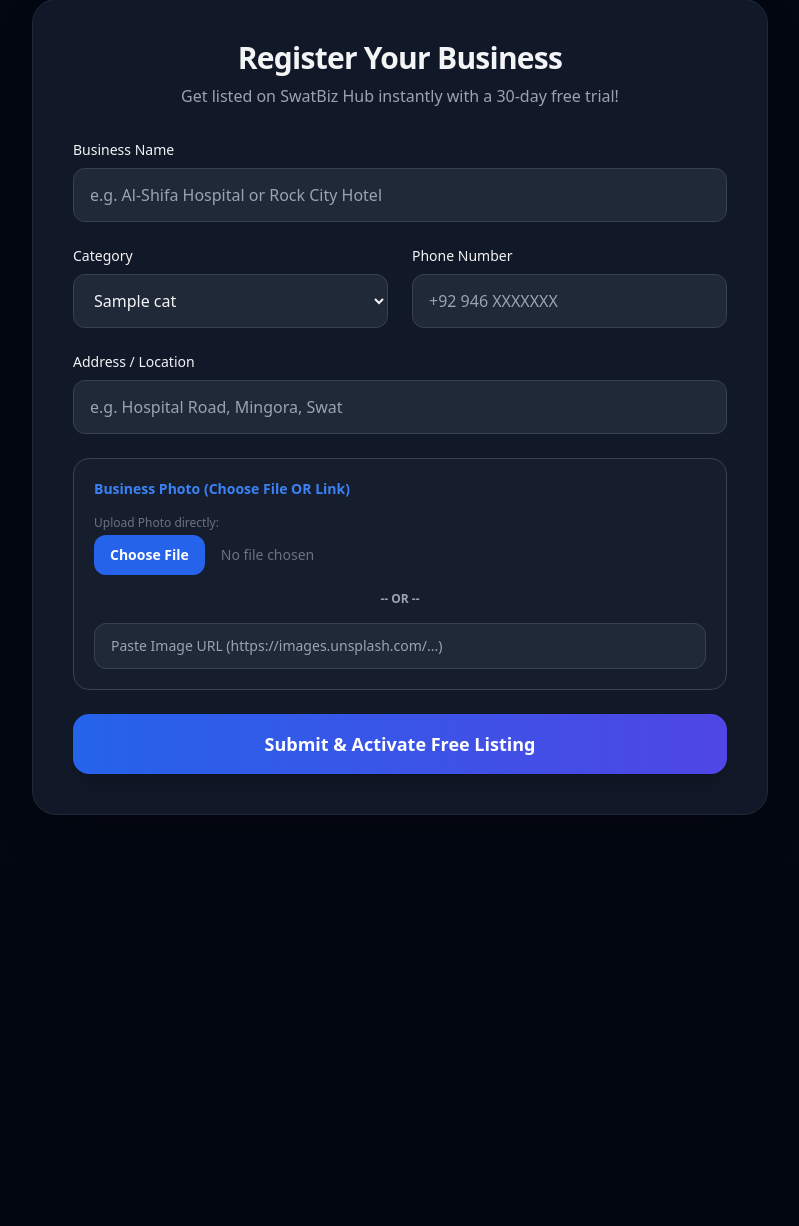
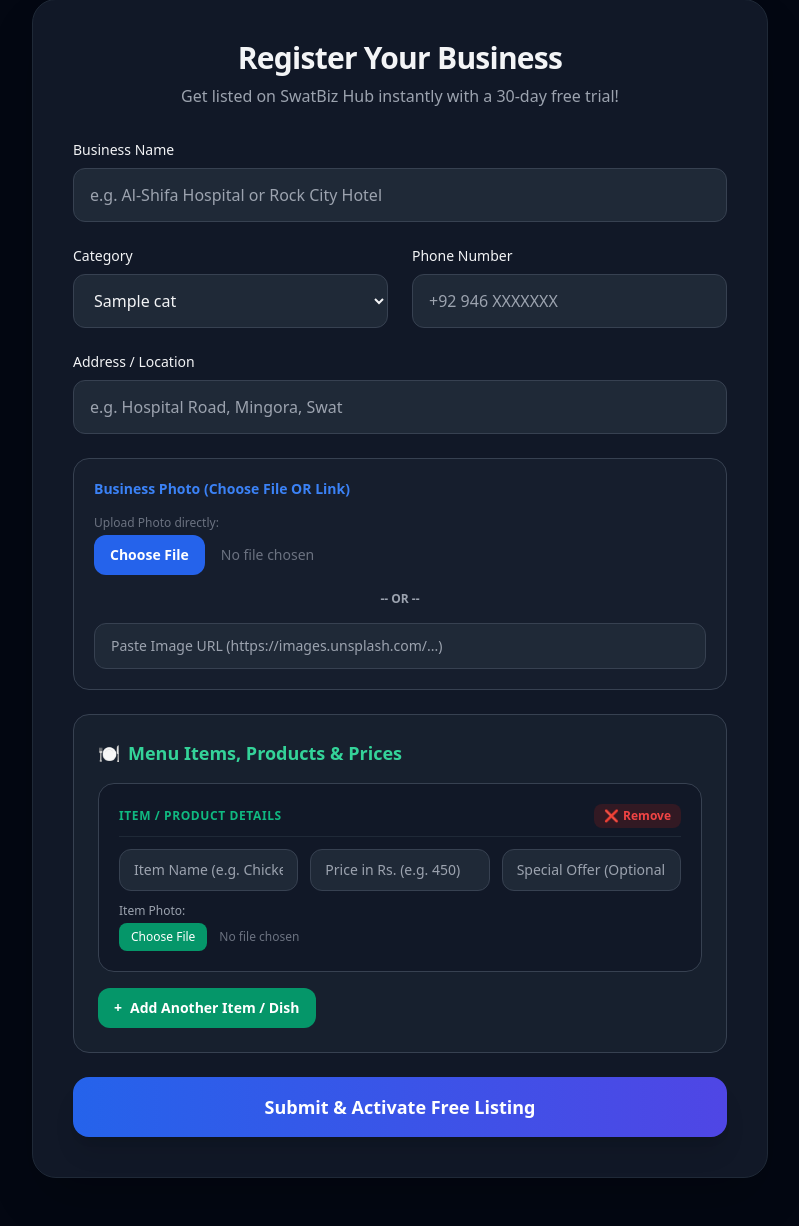
Before and after one commit to itx-ihtii-shaam/swat-biz-hub, a Flask app: template templates/register.html in a window 1280 px wide. Shown: the part 133-1359 px from the top of the page, without its empty margins (240-1039 px from the left). Before the commit the page ends 948 px from the top, so only its background shows below. Run offline with Flask 3, Linux system fonts and the light colour scheme; the template is opened without the code that fills it: most values are stand-ins (such as "Sample title", 1, 10 or a date in 2020); some libraries are stand-ins or nearby versions.

Commit message:
Update register.html

```diff
--- a/templates/register.html
+++ b/templates/register.html
@@ -24,7 +24,7 @@
             </div>
 
             <form method="POST" enctype="multipart/form-data" class="space-y-6">
-                <!-- Business Name Field with Individual Hover & Focus Animation -->
+                <!-- Business Name Field -->
                 <div class="group">
                     <label class="block text-sm font-medium mb-2 group-hover:text-blue-500 transition-colors duration-200">Business Name</label>
                     <input type="text" name="name" required placeholder="e.g. Al-Shifa Hospital or Rock City Hotel" class="w-full px-4 py-3.5 rounded-xl bg-gray-50 dark:bg-gray-800 border border-gray-200 dark:border-gray-700 focus:ring-2 focus:ring-blue-500 outline-none transition-all duration-300 hover:border-blue-400 hover:scale-[1.01] focus:scale-[1.01]">
@@ -34,7 +34,7 @@
                     <!-- Category Field -->
                     <div class="group">
                         <label class="block text-sm font-medium mb-2 group-hover:text-blue-500 transition-colors duration-200">Category</label>
-                        <select name="category" id="categorySelect" onchange="toggleDoctorSection()" class="w-full px-4 py-3.5 rounded-xl bg-gray-50 dark:bg-gray-800 border border-gray-200 dark:border-gray-700 focus:ring-2 focus:ring-blue-500 outline-none transition-all duration-300 hover:border-blue-400 hover:scale-[1.01] focus:scale-[1.01] cursor-pointer">
+                        <select name="category" id="categorySelect" onchange="toggleCategorySections()" class="w-full px-4 py-3.5 rounded-xl bg-gray-50 dark:bg-gray-800 border border-gray-200 dark:border-gray-700 focus:ring-2 focus:ring-blue-500 outline-none transition-all duration-300 hover:border-blue-400 hover:scale-[1.01] focus:scale-[1.01] cursor-pointer">
                             {% for slug, cat in categories.items() %}
                             <option value="{{ slug }}">{{ cat.title }}</option>
                             {% endfor %}
@@ -53,15 +53,15 @@
                     <input type="text" name="address" required placeholder="e.g. Hospital Road, Mingora, Swat" class="w-full px-4 py-3.5 rounded-xl bg-gray-50 dark:bg-gray-800 border border-gray-200 dark:border-gray-700 focus:ring-2 focus:ring-blue-500 outline-none transition-all duration-300 hover:border-blue-400 hover:scale-[1.01] focus:scale-[1.01]">
                 </div>
 
-                <!-- Image Upload Section with Individual Input Animations -->
+                <!-- Image Upload Section -->
                 <div class="p-5 bg-gray-50 dark:bg-gray-800/40 rounded-2xl border border-gray-200 dark:border-gray-700 space-y-4 transition-all duration-300 hover:shadow-md">
                     <label class="block text-sm font-bold text-blue-500">Business Photo (Choose File OR Link)</label>
-                    <div class="transition-all duration-300 hover:translate-x-1">
+                    <div>
                         <span class="block text-xs text-gray-500 mb-1">Upload Photo directly:</span>
                         <input type="file" name="image_file" accept="image/*" class="w-full text-sm text-gray-500 file:mr-4 file:py-2.5 file:px-4 file:rounded-xl file:border-0 file:text-sm file:font-semibold file:bg-blue-600 file:text-white hover:file:bg-blue-500 cursor-pointer transition">
                     </div>
                     <div class="text-center text-xs text-gray-400 font-bold">-- OR --</div>
-                    <div class="transition-all duration-300 hover:scale-[1.01]">
+                    <div>
                         <input type="url" name="image_url" placeholder="Paste Image URL (https://images.unsplash.com/...)" class="w-full px-4 py-3 rounded-xl bg-white dark:bg-gray-800 border border-gray-200 dark:border-gray-700 text-sm focus:ring-2 focus:ring-blue-500 outline-none transition-all duration-300 hover:border-blue-400">
                     </div>
                 </div>
@@ -71,7 +71,6 @@
                     <h3 class="text-lg font-bold text-blue-600 dark:text-blue-400 flex items-center space-x-2"><span>🩺</span> <span>Doctors, Clinic & Timings</span></h3>
 
                     <div id="doctorList" class="space-y-4">
-                        <!-- Initial Doctor Card with individual field animations -->
                         <div class="doctor-card relative bg-white dark:bg-gray-900 p-5 rounded-2xl border border-gray-200 dark:border-gray-700 space-y-3 transition-all duration-300 hover:shadow-lg">
                             <div class="flex justify-between items-center border-b border-gray-100 dark:border-gray-800 pb-2">
                                 <span class="text-xs font-bold text-blue-500 uppercase tracking-wider">Doctor Details</span>
@@ -80,17 +79,46 @@
                                 </button>
                             </div>
                             <div class="grid grid-cols-1 md:grid-cols-2 gap-3">
-                                <input type="text" name="doc_name[]" placeholder="Doctor Name (Dr. Ahmad)" class="px-3.5 py-2.5 rounded-xl bg-gray-50 dark:bg-gray-800 border border-gray-200 dark:border-gray-700 text-sm focus:ring-2 focus:ring-blue-500 outline-none transition-all duration-300 hover:border-blue-400 hover:scale-[1.01] focus:scale-[1.01]">
-                                <input type="text" name="doc_spec[]" placeholder="Specialty (Cardiologist)" class="px-3.5 py-2.5 rounded-xl bg-gray-50 dark:bg-gray-800 border border-gray-200 dark:border-gray-700 text-sm focus:ring-2 focus:ring-blue-500 outline-none transition-all duration-300 hover:border-blue-400 hover:scale-[1.01] focus:scale-[1.01]">
-                                <input type="text" name="doc_app_time[]" placeholder="Appointment Timing (9 AM - 2 PM)" class="px-3.5 py-2.5 rounded-xl bg-gray-50 dark:bg-gray-800 border border-gray-200 dark:border-gray-700 text-sm focus:ring-2 focus:ring-blue-500 outline-none transition-all duration-300 hover:border-blue-400 hover:scale-[1.01] focus:scale-[1.01]">
-                                <input type="text" name="doc_clinic_time[]" placeholder="Clinic Timing (Mon-Sat, 9 AM - 5 PM)" class="px-3.5 py-2.5 rounded-xl bg-gray-50 dark:bg-gray-800 border border-gray-200 dark:border-gray-700 text-sm focus:ring-2 focus:ring-blue-500 outline-none transition-all duration-300 hover:border-blue-400 hover:scale-[1.01] focus:scale-[1.01]">
-                                <input type="text" name="doc_clinic[]" placeholder="Clinic / Room (Room 12, OPD Block)" class="px-3.5 py-2.5 rounded-xl bg-gray-50 dark:bg-gray-800 border border-gray-200 dark:border-gray-700 text-sm focus:ring-2 focus:ring-blue-500 outline-none transition-all duration-300 hover:border-blue-400 hover:scale-[1.01] focus:scale-[1.01] md:col-span-2">
+                                <input type="text" name="doc_name[]" placeholder="Doctor Name (Dr. Ahmad)" class="px-3.5 py-2.5 rounded-xl bg-gray-50 dark:bg-gray-800 border border-gray-200 dark:border-gray-700 text-sm focus:ring-2 focus:ring-blue-500 outline-none transition-all hover:border-blue-400 hover:scale-[1.01]">
+                                <input type="text" name="doc_spec[]" placeholder="Specialty (Cardiologist)" class="px-3.5 py-2.5 rounded-xl bg-gray-50 dark:bg-gray-800 border border-gray-200 dark:border-gray-700 text-sm focus:ring-2 focus:ring-blue-500 outline-none transition-all hover:border-blue-400 hover:scale-[1.01]">
+                                <input type="text" name="doc_app_time[]" placeholder="Appointment Timing (9 AM - 2 PM)" class="px-3.5 py-2.5 rounded-xl bg-gray-50 dark:bg-gray-800 border border-gray-200 dark:border-gray-700 text-sm focus:ring-2 focus:ring-blue-500 outline-none transition-all hover:border-blue-400 hover:scale-[1.01]">
+                                <input type="text" name="doc_clinic_time[]" placeholder="Clinic Timing (Mon-Sat, 9 AM - 5 PM)" class="px-3.5 py-2.5 rounded-xl bg-gray-50 dark:bg-gray-800 border border-gray-200 dark:border-gray-700 text-sm focus:ring-2 focus:ring-blue-500 outline-none transition-all hover:border-blue-400 hover:scale-[1.01]">
+                                <input type="text" name="doc_clinic[]" placeholder="Clinic / Room (Room 12, OPD Block)" class="px-3.5 py-2.5 rounded-xl bg-gray-50 dark:bg-gray-800 border border-gray-200 dark:border-gray-700 text-sm focus:ring-2 focus:ring-blue-500 outline-none transition-all hover:border-blue-400 hover:scale-[1.01] md:col-span-2">
                             </div>
                         </div>
                     </div>
 
                     <button type="button" onclick="addDoctorField()" class="bg-blue-600 hover:bg-blue-500 text-white px-4 py-2.5 rounded-xl text-sm font-semibold transition transform hover:-translate-y-0.5 hover:shadow-md flex items-center space-x-2">
                         <span>+</span> <span>Add Another Doctor</span>
+                    </button>
+                </div>
+
+                <!-- Menu Items / Products Section (Visible for Restaurants & Property Dealers) -->
+                <div id="itemSection" class="p-6 bg-emerald-50/50 dark:bg-gray-800/50 rounded-2xl border border-emerald-100 dark:border-gray-700 space-y-4 transition-all duration-300">
+                    <h3 class="text-lg font-bold text-emerald-600 dark:text-emerald-400 flex items-center space-x-2"><span>🍽️</span> <span>Menu Items, Products & Prices</span></h3>
+
+                    <div id="itemList" class="space-y-4">
+                        <div class="item-card relative bg-white dark:bg-gray-900 p-5 rounded-2xl border border-gray-200 dark:border-gray-700 space-y-3 transition-all duration-300 hover:shadow-lg">
+                            <div class="flex justify-between items-center border-b border-gray-100 dark:border-gray-800 pb-2">
+                                <span class="text-xs font-bold text-emerald-500 uppercase tracking-wider">Item / Product Details</span>
+                                <button type="button" onclick="confirmDelete(this)" class="text-red-500 hover:text-red-700 text-xs font-bold flex items-center space-x-1 bg-red-50 dark:bg-red-900/30 px-2.5 py-1 rounded-lg transition transform hover:scale-105">
+                                    <span>❌</span> <span>Remove</span>
+                                </button>
+                            </div>
+                            <div class="grid grid-cols-1 md:grid-cols-3 gap-3">
+                                <input type="text" name="item_name[]" placeholder="Item Name (e.g. Chicken Biryani)" class="px-3.5 py-2.5 rounded-xl bg-gray-50 dark:bg-gray-800 border border-gray-200 dark:border-gray-700 text-sm focus:ring-2 focus:ring-emerald-500 outline-none transition-all hover:border-emerald-400 hover:scale-[1.01]">
+                                <input type="text" name="item_price[]" placeholder="Price in Rs. (e.g. 450)" class="px-3.5 py-2.5 rounded-xl bg-gray-50 dark:bg-gray-800 border border-gray-200 dark:border-gray-700 text-sm focus:ring-2 focus:ring-emerald-500 outline-none transition-all hover:border-emerald-400 hover:scale-[1.01]">
+                                <input type="text" name="item_offer[]" placeholder="Special Offer (Optional e.g. 15% OFF)" class="px-3.5 py-2.5 rounded-xl bg-gray-50 dark:bg-gray-800 border border-gray-200 dark:border-gray-700 text-sm focus:ring-2 focus:ring-emerald-500 outline-none transition-all hover:border-emerald-400 hover:scale-[1.01]">
+                            </div>
+                            <div>
+                                <span class="block text-xs text-gray-400 mb-1">Item Photo:</span>
+                                <input type="file" name="item_file[]" accept="image/*" class="w-full text-xs text-gray-500 file:mr-3 file:py-1.5 file:px-3 file:rounded-lg file:border-0 file:bg-emerald-600 file:text-white hover:file:bg-emerald-500 cursor-pointer">
+                            </div>
+                        </div>
+                    </div>
+
+                    <button type="button" onclick="addItemField()" class="bg-emerald-600 hover:bg-emerald-500 text-white px-4 py-2.5 rounded-xl text-sm font-semibold transition transform hover:-translate-y-0.5 hover:shadow-md flex items-center space-x-2">
+                        <span>+</span> <span>Add Another Item / Dish</span>
                     </button>
                 </div>
 
@@ -103,8 +131,8 @@
     <div id="deleteModal" class="fixed inset-0 bg-black/60 backdrop-blur-sm hidden flex items-center justify-center p-4 z-50 transition-opacity">
         <div class="bg-white dark:bg-gray-900 rounded-3xl p-6 max-w-sm w-full border border-gray-100 dark:border-gray-800 shadow-2xl text-center space-y-4 transform transition-all scale-100">
             <div class="text-4xl">⚠️</div>
-            <h3 class="text-xl font-bold">Remove Doctor?</h3>
-            <p class="text-sm text-gray-500 dark:text-gray-400">Are you sure you want to delete this doctor's information?</p>
+            <h3 class="text-xl font-bold">Remove Card?</h3>
+            <p class="text-sm text-gray-500 dark:text-gray-400">Are you sure you want to delete this entry?</p>
             <div class="flex space-x-3 pt-2">
                 <button type="button" onclick="closeModal()" class="w-1/2 bg-gray-200 dark:bg-gray-800 text-gray-800 dark:text-gray-200 py-2.5 rounded-xl font-semibold hover:bg-gray-300 dark:hover:bg-gray-700 transition">Cancel</button>
                 <button type="button" id="confirmDeleteBtn" class="w-1/2 bg-red-600 hover:bg-red-500 text-white py-2.5 rounded-xl font-semibold shadow-lg transition transform hover:scale-102">Yes, Delete</button>
@@ -113,12 +141,20 @@
     </div>
 
     <script>
-        let targetDoctorCard = null;
+        let targetCard = null;
 
-        function toggleDoctorSection() {
+        function toggleCategorySections() {
             const cat = document.getElementById('categorySelect').value;
             const docSec = document.getElementById('doctorSection');
-            docSec.style.display = (cat === 'hospitals') ? 'block' : 'none';
+            const itemSec = document.getElementById('itemSection');
+
+            if (cat === 'hospitals') {
+                docSec.style.display = 'block';
+                itemSec.style.display = 'none';
+            } else {
+                docSec.style.display = 'none';
+                itemSec.style.display = 'block';
+            }
         }
 
         function addDoctorField() {
@@ -133,34 +169,58 @@
                     </button>
                 </div>
                 <div class="grid grid-cols-1 md:grid-cols-2 gap-3">
-                    <input type="text" name="doc_name[]" placeholder="Doctor Name" class="px-3.5 py-2.5 rounded-xl bg-gray-50 dark:bg-gray-800 border border-gray-200 dark:border-gray-700 text-sm focus:ring-2 focus:ring-blue-500 outline-none transition-all duration-300 hover:border-blue-400 hover:scale-[1.01] focus:scale-[1.01]">
-                    <input type="text" name="doc_spec[]" placeholder="Specialty" class="px-3.5 py-2.5 rounded-xl bg-gray-50 dark:bg-gray-800 border border-gray-200 dark:border-gray-700 text-sm focus:ring-2 focus:ring-blue-500 outline-none transition-all duration-300 hover:border-blue-400 hover:scale-[1.01] focus:scale-[1.01]">
-                    <input type="text" name="doc_app_time[]" placeholder="Appointment Timing" class="px-3.5 py-2.5 rounded-xl bg-gray-50 dark:bg-gray-800 border border-gray-200 dark:border-gray-700 text-sm focus:ring-2 focus:ring-blue-500 outline-none transition-all duration-300 hover:border-blue-400 hover:scale-[1.01] focus:scale-[1.01]">
-                    <input type="text" name="doc_clinic_time[]" placeholder="Clinic Timing (Days & Hours)" class="px-3.5 py-2.5 rounded-xl bg-gray-50 dark:bg-gray-800 border border-gray-200 dark:border-gray-700 text-sm focus:ring-2 focus:ring-blue-500 outline-none transition-all duration-300 hover:border-blue-400 hover:scale-[1.01] focus:scale-[1.01]">
-                    <input type="text" name="doc_clinic[]" placeholder="Clinic / Room" class="px-3.5 py-2.5 rounded-xl bg-gray-50 dark:bg-gray-800 border border-gray-200 dark:border-gray-700 text-sm focus:ring-2 focus:ring-blue-500 outline-none transition-all duration-300 hover:border-blue-400 hover:scale-[1.01] focus:scale-[1.01] md:col-span-2">
+                    <input type="text" name="doc_name[]" placeholder="Doctor Name" class="px-3.5 py-2.5 rounded-xl bg-gray-50 dark:bg-gray-800 border border-gray-200 dark:border-gray-700 text-sm focus:ring-2 focus:ring-blue-500 outline-none transition-all hover:border-blue-400 hover:scale-[1.01]">
+                    <input type="text" name="doc_spec[]" placeholder="Specialty" class="px-3.5 py-2.5 rounded-xl bg-gray-50 dark:bg-gray-800 border border-gray-200 dark:border-gray-700 text-sm focus:ring-2 focus:ring-blue-500 outline-none transition-all hover:border-blue-400 hover:scale-[1.01]">
+                    <input type="text" name="doc_app_time[]" placeholder="Appointment Timing" class="px-3.5 py-2.5 rounded-xl bg-gray-50 dark:bg-gray-800 border border-gray-200 dark:border-gray-700 text-sm focus:ring-2 focus:ring-blue-500 outline-none transition-all hover:border-blue-400 hover:scale-[1.01]">
+                    <input type="text" name="doc_clinic_time[]" placeholder="Clinic Timing (Days & Hours)" class="px-3.5 py-2.5 rounded-xl bg-gray-50 dark:bg-gray-800 border border-gray-200 dark:border-gray-700 text-sm focus:ring-2 focus:ring-blue-500 outline-none transition-all hover:border-blue-400 hover:scale-[1.01]">
+                    <input type="text" name="doc_clinic[]" placeholder="Clinic / Room" class="px-3.5 py-2.5 rounded-xl bg-gray-50 dark:bg-gray-800 border border-gray-200 dark:border-gray-700 text-sm focus:ring-2 focus:ring-blue-500 outline-none transition-all hover:border-blue-400 hover:scale-[1.01] md:col-span-2">
+                </div>
+            `;
+            list.appendChild(div);
+        }
+
+        function addItemField() {
+            const list = document.getElementById('itemList');
+            const div = document.createElement('div');
+            div.className = "item-card relative bg-white dark:bg-gray-900 p-5 rounded-2xl border border-gray-200 dark:border-gray-700 space-y-3 transition-all duration-300 hover:shadow-lg";
+            div.innerHTML = `
+                <div class="flex justify-between items-center border-b border-gray-100 dark:border-gray-800 pb-2">
+                    <span class="text-xs font-bold text-emerald-500 uppercase tracking-wider">Item / Product Details</span>
+                    <button type="button" onclick="confirmDelete(this)" class="text-red-500 hover:text-red-700 text-xs font-bold flex items-center space-x-1 bg-red-50 dark:bg-red-900/30 px-2.5 py-1 rounded-lg transition transform hover:scale-105">
+                        <span>❌</span> <span>Remove</span>
+                    </button>
+                </div>
+                <div class="grid grid-cols-1 md:grid-cols-3 gap-3">
+                    <input type="text" name="item_name[]" placeholder="Item Name" class="px-3.5 py-2.5 rounded-xl bg-gray-50 dark:bg-gray-800 border border-gray-200 dark:border-gray-700 text-sm focus:ring-2 focus:ring-emerald-500 outline-none transition-all hover:border-emerald-400 hover:scale-[1.01]">
+                    <input type="text" name="item_price[]" placeholder="Price in Rs." class="px-3.5 py-2.5 rounded-xl bg-gray-50 dark:bg-gray-800 border border-gray-200 dark:border-gray-700 text-sm focus:ring-2 focus:ring-emerald-500 outline-none transition-all hover:border-emerald-400 hover:scale-[1.01]">
+                    <input type="text" name="item_offer[]" placeholder="Special Offer (Optional)" class="px-3.5 py-2.5 rounded-xl bg-gray-50 dark:bg-gray-800 border border-gray-200 dark:border-gray-700 text-sm focus:ring-2 focus:ring-emerald-500 outline-none transition-all hover:border-emerald-400 hover:scale-[1.01]">
+                </div>
+                <div>
+                    <span class="block text-xs text-gray-400 mb-1">Item Photo:</span>
+                    <input type="file" name="item_file[]" accept="image/*" class="w-full text-xs text-gray-500 file:mr-3 file:py-1.5 file:px-3 file:rounded-lg file:border-0 file:bg-emerald-600 file:text-white hover:file:bg-emerald-500 cursor-pointer">
                 </div>
             `;
             list.appendChild(div);
         }
 
         function confirmDelete(btn) {
-            targetDoctorCard = btn.closest('.doctor-card');
+            targetCard = btn.closest('.doctor-card') || btn.closest('.item-card');
             document.getElementById('deleteModal').classList.remove('hidden');
         }
 
         function closeModal() {
-            targetDoctorCard = null;
+            targetCard = null;
             document.getElementById('deleteModal').classList.add('hidden');
         }
 
         document.getElementById('confirmDeleteBtn').addEventListener('click', function() {
-            if (targetDoctorCard) {
-                targetDoctorCard.remove();
+            if (targetCard) {
+                targetCard.remove();
             }
             closeModal();
         });
 
-        toggleDoctorSection();
+        toggleCategorySections();
     </script>
 </body>
 </html>
```
